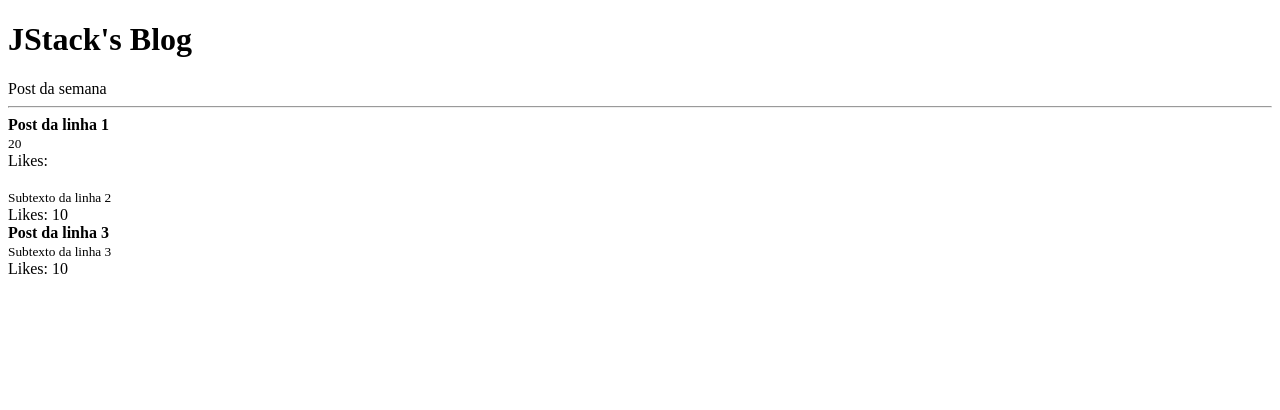
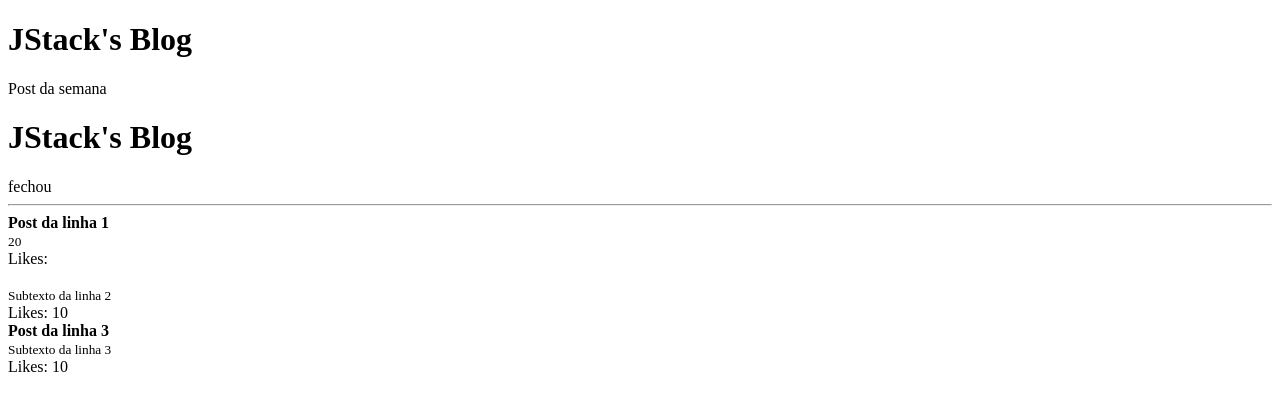
Before and after one commit to cauealb/full-stack, a React app in the folder React/: page / in a window 1280 px wide. Shown: the top 410 px of the page. Built offline with nearby package versions, Linux system fonts and the light colour scheme.

Commit message:
Importando o header

```diff
--- a/React/src/App.jsx
+++ b/React/src/App.jsx
@@ -1,5 +1,6 @@
 import React from "react";
 import Post from "./Post.jsx";
+import Header from "./Header.jsx";
 
 const category = 'Post da semana'
 
@@ -8,6 +9,10 @@ export default function App() {
         <>
             <h1>JStack's Blog</h1>
             <span>{category}</span>
+
+            <Header>
+
+            </Header>
 
             <hr />
 
--- a/React/src/Header.jsx
+++ b/React/src/Header.jsx
@@ -4,7 +4,7 @@ export default function Header() {
     return (
         <>
             <h1>JStack's Blog</h1>
-            <span>{category}</span>
+            <span>fechou</span>
         </>
     )
 }
```
